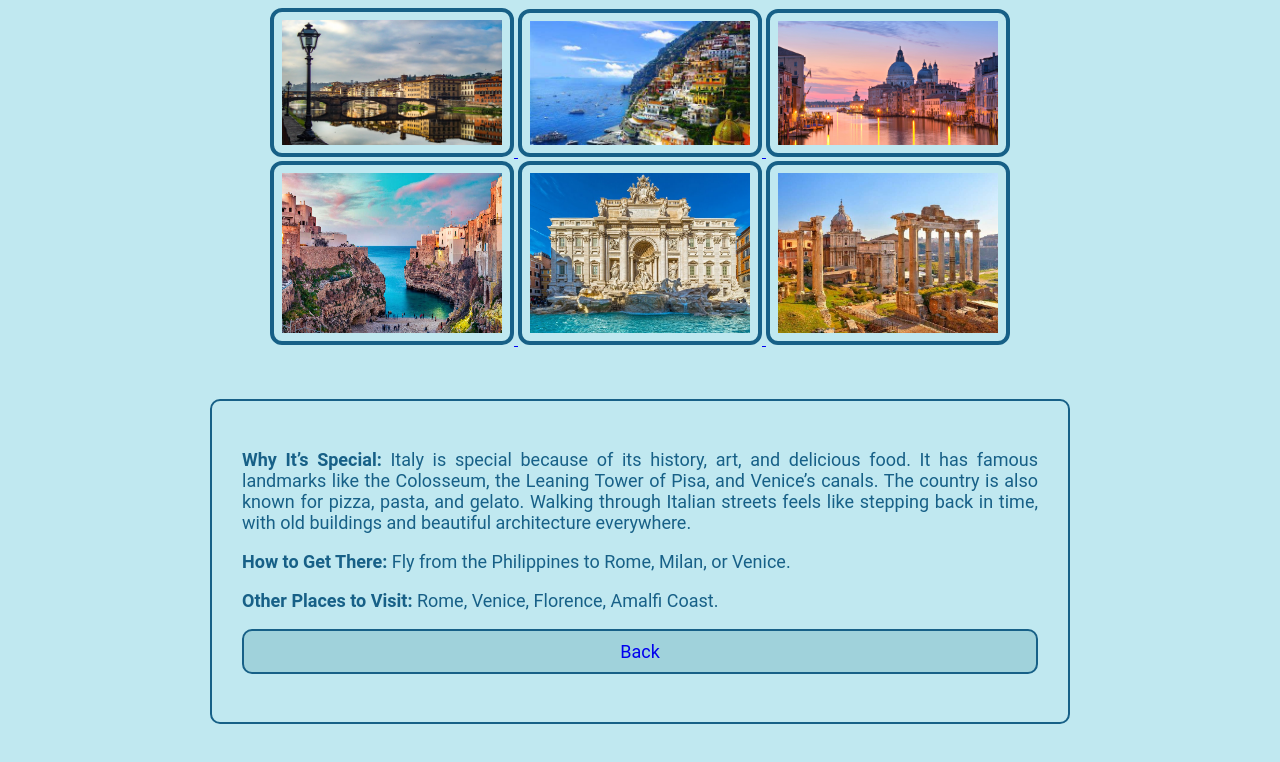
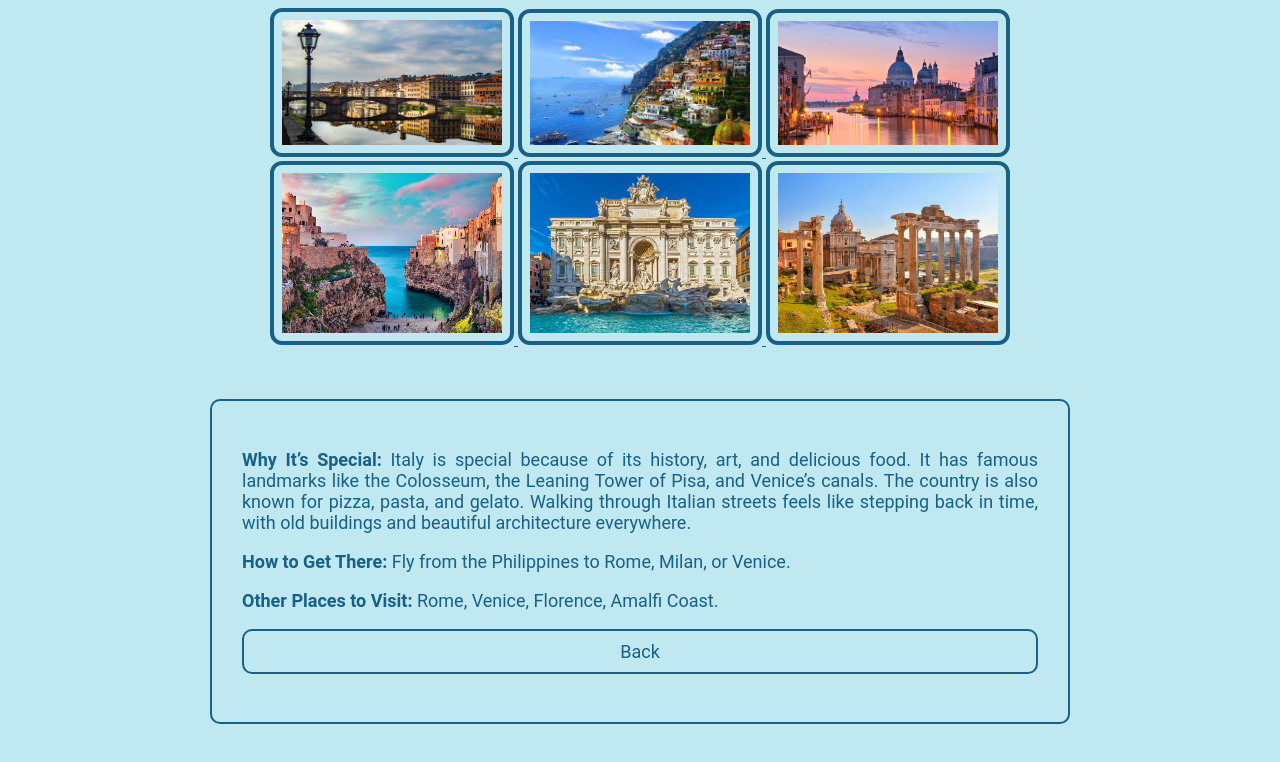
Before and after one commit to luismeridaa/midtermproject, a plain HTML site: page italy.html in a window 1280 px wide. Shown: the part 246-1008 px from the top of the page. Drawn offline with Linux system fonts and the light colour scheme.

Commit message:
Update italy.css

```diff
--- a/italy.css
+++ b/italy.css
@@ -108,11 +108,14 @@ h1 {
 .buttons {
   text-align: center;
   border: 2px solid #176087;
-  background-color: #A0D2DB;
+  background-color: #C0E8F0;
   padding: 10px;
   border-radius: 10px;
 
 
+}
+a{
+  color: #176087;
 }
 a:visited {
   color: #176087;
```
